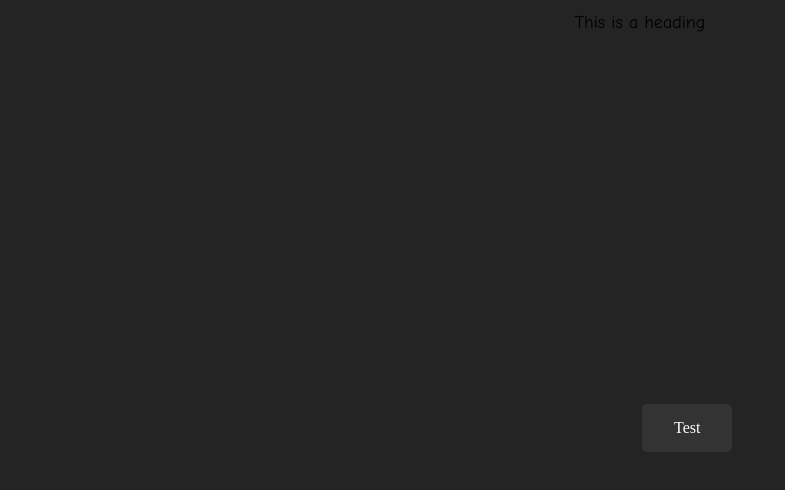
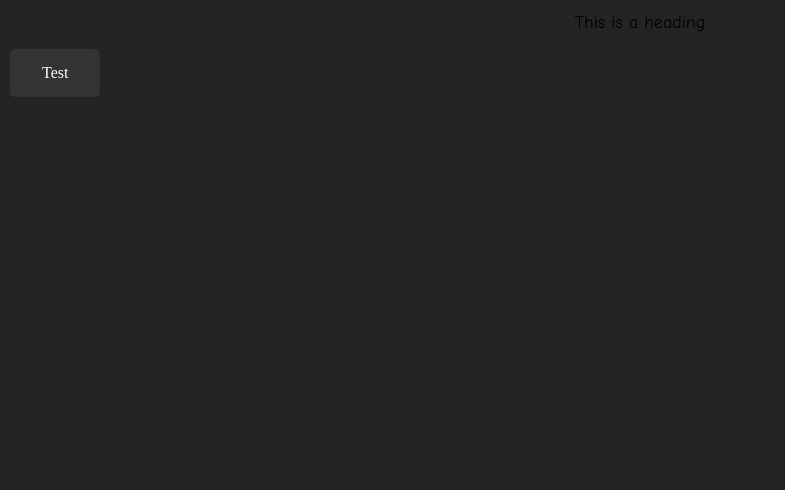
Before and after one commit to LweoIsHere/LweoIsHere.github.io, a plain HTML site: page index.html in a window 1280 px wide. Shown: the whole page, without its empty margins (0-785 px from the left). Drawn offline with Linux system fonts and the light colour scheme.

Commit message:
Update customcss.css

```diff
--- a/customcss.css
+++ b/customcss.css
@@ -21,10 +21,6 @@ h1 {
     border-radius: 5px;
     color: white;
     position: fixed;
-    top: 50%;
-    left: 50%;
-    margin-top: -100px;
-    margin-left: -100px;
     padding: 15px 32px;
     text-decoration: none;
     display: inline-block;
```
